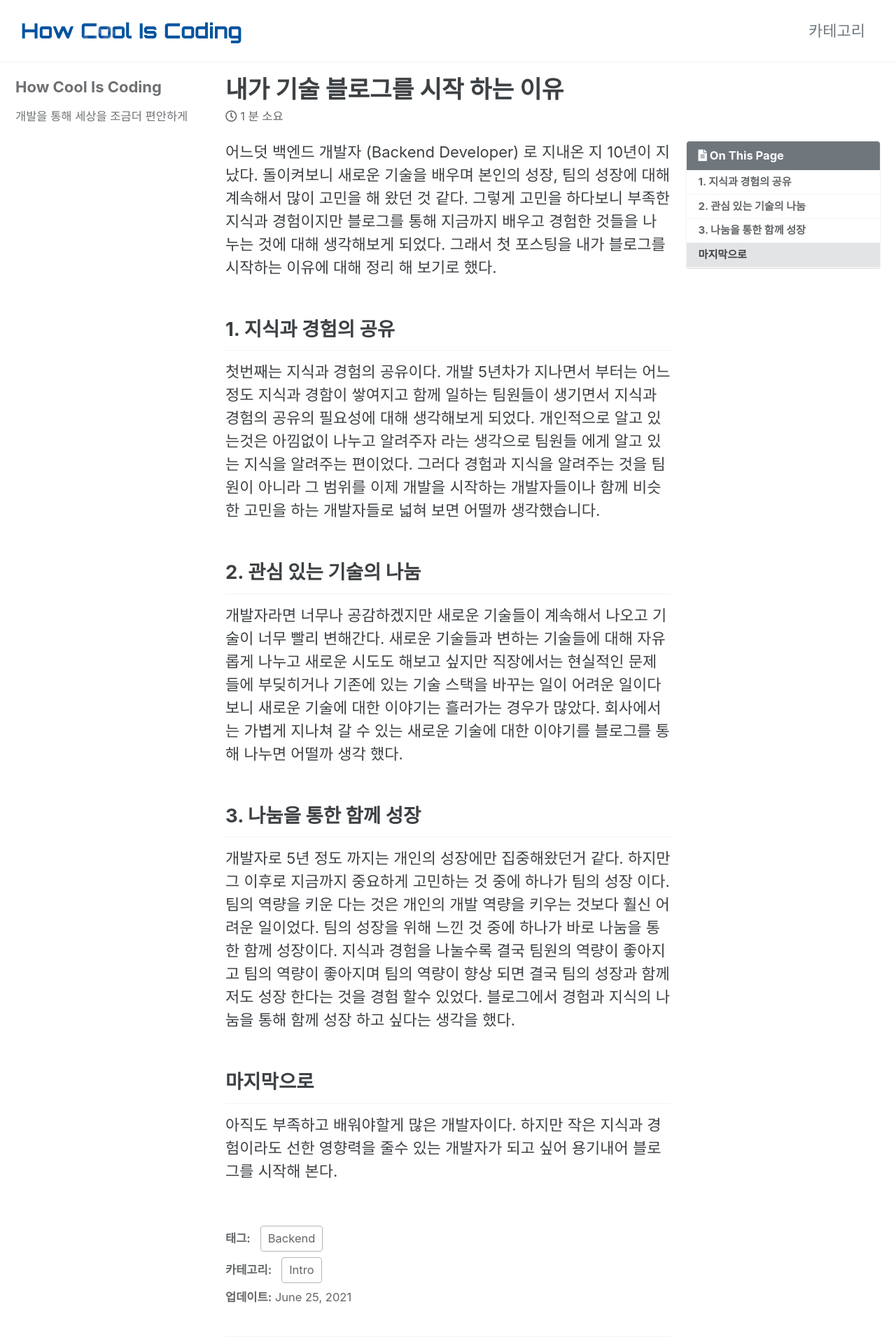
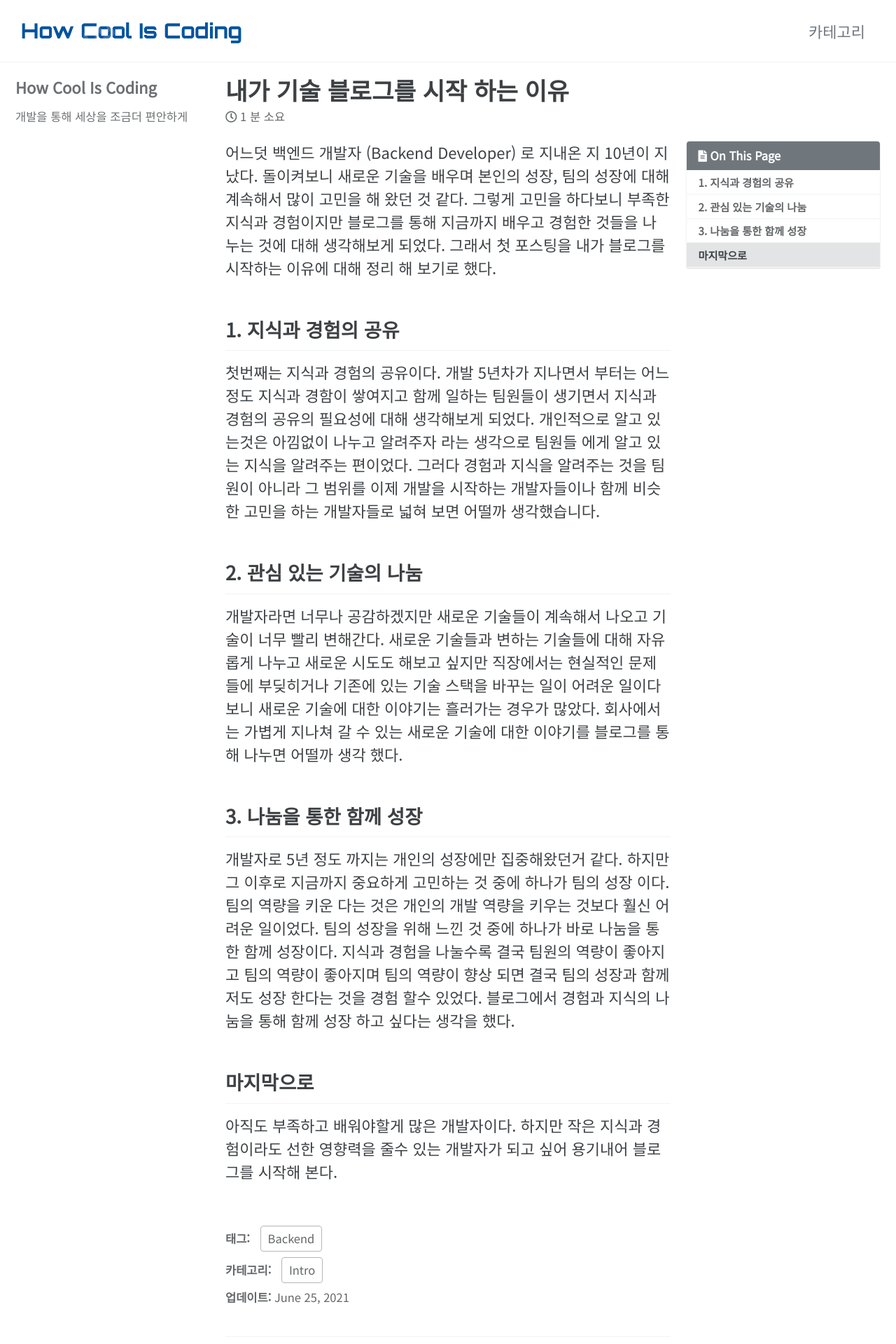
Before and after one commit to howcooliscoding/howcooliscoding.github.io, a Jekyll site: the page built from _posts/2021-06-25-why-do-i-start-tech-blog.md, in a window 1280 px wide. Shown: the top 1920 px of the page at 70% size. Built offline with Jekyll 4.4.1, drawn with Linux system fonts in a browser that asks for light colours; cached includes are drawn as plain includes.

Commit message:
apply font

```diff
--- a/_includes/head/custom.html
+++ b/_includes/head/custom.html
@@ -2,4 +2,6 @@
 
 <!-- insert favicons. use https://realfavicongenerator.net/ -->
 
+<link href="https://fonts.googleapis.com/css?family=Noto+Sans+KR" rel="stylesheet" type="text/css">
+
 <!-- end custom head snippets -->
--- a/_layouts/home.html
+++ b/_layouts/home.html
@@ -4,7 +4,7 @@ layout: archive
 
 {{ content }}
 
-<h3 class="archive__subtitle">{{ site.data.ui-text[site.locale].recent_posts | default: "Recent Posts" }}</h3>
+<h1 class="archive__subtitle">{{ site.data.ui-text[site.locale].recent_posts | default: "Recent Posts" }}</h1>
 
 {% if paginator %}
   {% assign posts = paginator.posts %}
--- a/_sass/minimal-mistakes/_variables.scss
+++ b/_sass/minimal-mistakes/_variables.scss
@@ -13,11 +13,9 @@ $paragraph-indent: false !default; // true, false (default)
 $indent-var: 1.3em !default;
 
 /* system typefaces */
-$serif: Georgia, Times, serif !default;
-$sans-serif: -apple-system, BlinkMacSystemFont, "Roboto", "Segoe UI",
-  "Helvetica Neue", "Lucida Grande", Arial, sans-serif !default;
-$monospace: Monaco, Consolas, "Lucida Console", monospace !default;
-
+$serif      : Georgia, Times, serif;
+$sans-serif : "Noto Sans KR", -apple-system, BlinkMacSystemFont, "Roboto", "Segoe UI", "Helvetica Neue", "Lucida Grande", Arial, sans-serif;
+$monospace  : Monaco, Consolas, "Lucida Console", monospace;
 /* sans serif typefaces */
 $sans-serif-narrow: $sans-serif !default;
 $helvetica: Helvetica, "Helvetica Neue", Arial, sans-serif !default;
--- a/robots.txt
+++ b/robots.txt
@@ -1,11 +1,5 @@
 User-agent: *
 Allow: /
-
-# Temp Disallow
-Disallow: /tags/*
-Disallow: /categories/*
-
-
 
 # Static File
 Disallow: /assets
```
